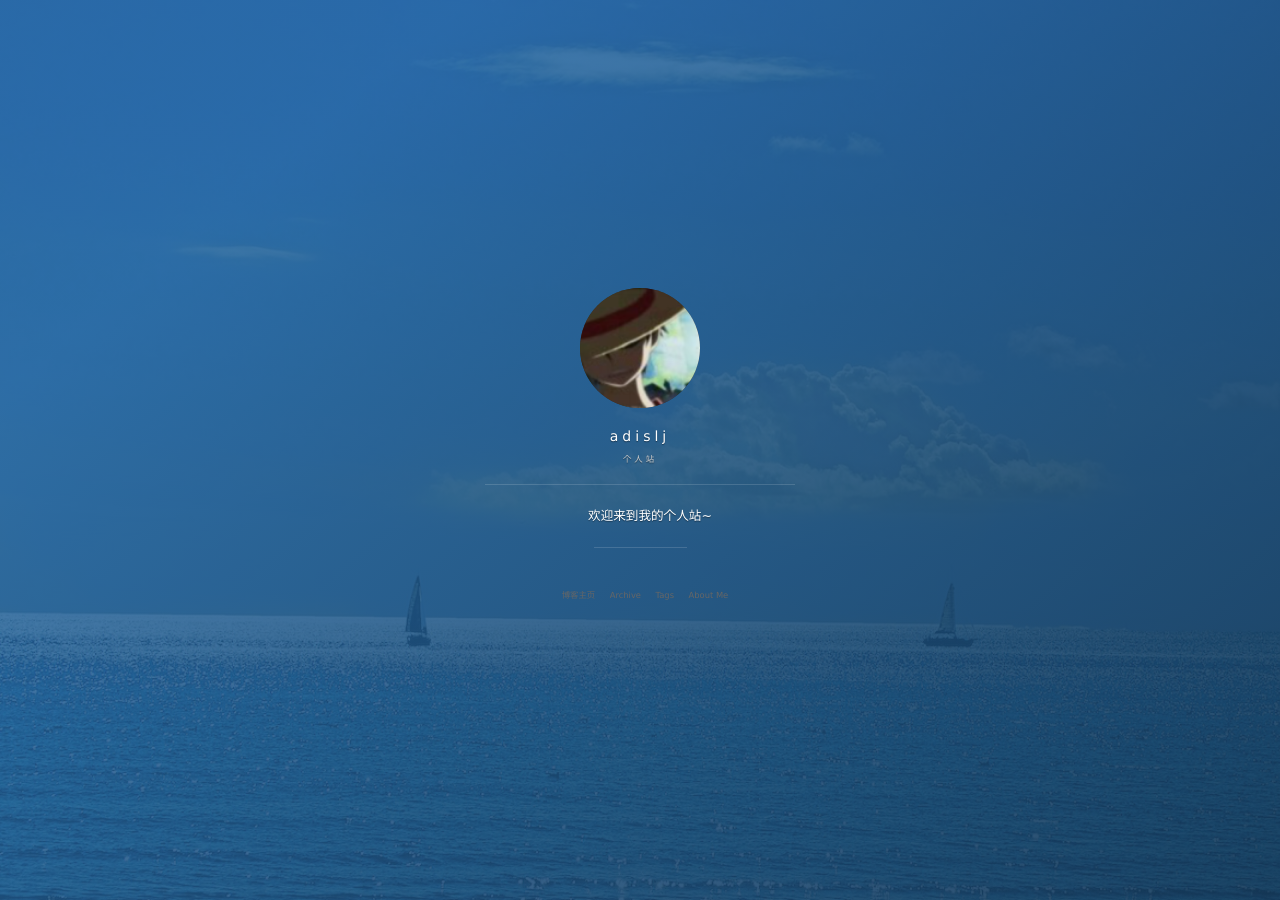
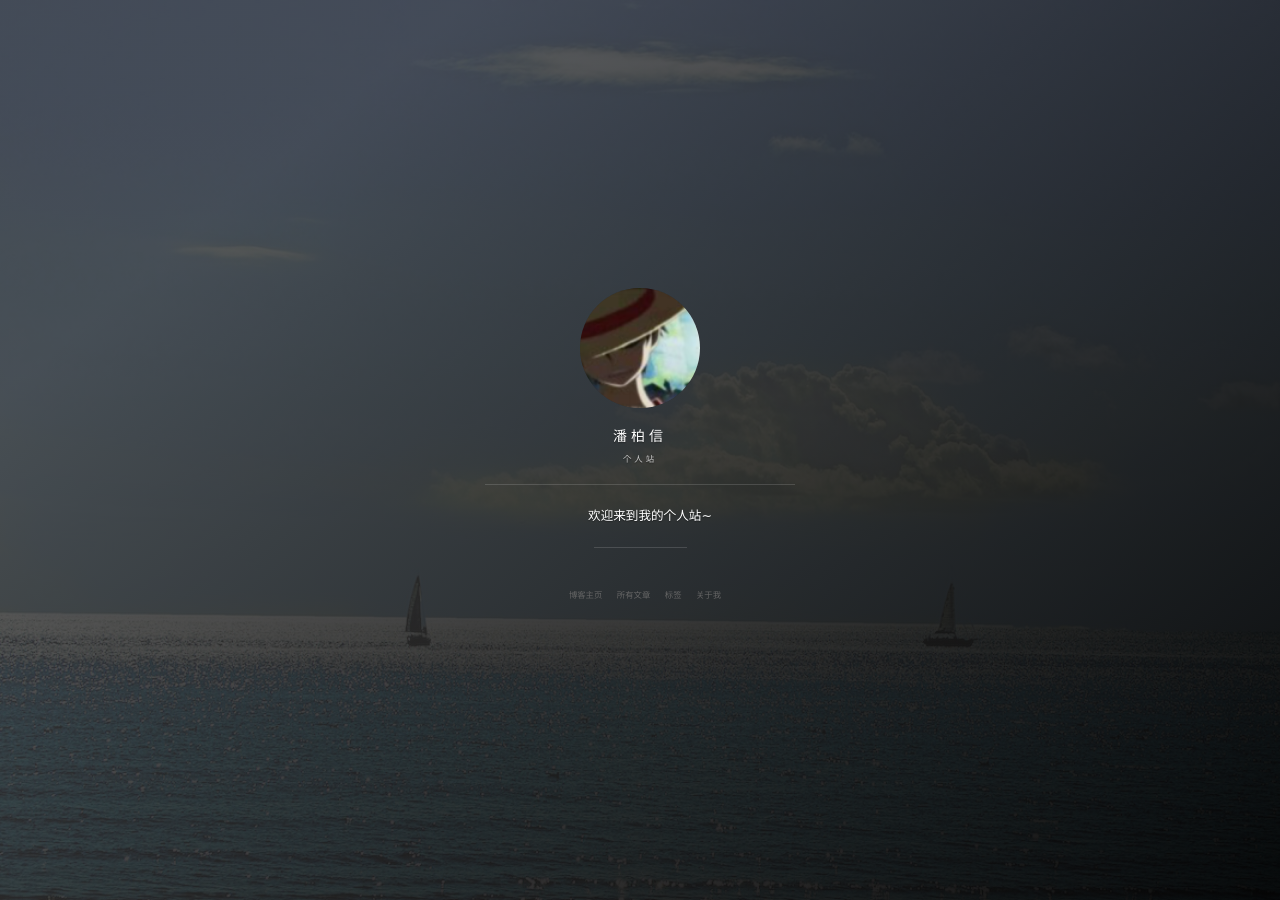
Before and after one commit to adislj/adislj.github.io, a Jekyll site: the page built from index.html, in a window 1280 px wide. Built offline with Jekyll 4.4.1, drawn with Linux system fonts in a browser that asks for light colours; nearby versions of some CDN libraries; the list of posts is cut into pages by our own code; comment, search, counter and statistics services are not loaded; grey boxes are pictures that could not be loaded.

Commit message:
提交jekyll默认页面

```diff
--- a/_config.yml
+++ b/_config.yml
@@ -1,12 +1,12 @@
 # Basic
-title: adislj
+title: 潘柏信
 subtitle: 个人站
 description: 欢迎来到我的个人站~
 # 头像里面的标题
-avatarTitle: 可口可乐
+avatarTitle: leopardpan
 # 头像里面的描述
-avatarDesc: 安全研究 / 机器学习
-url: "https://adislj.github.io/"
+avatarDesc: iOS / 机器学习
+url: "http://baixin.io"
 
 # Comment
 comment:
@@ -15,22 +15,21 @@ comment:
 
 # Social
 social:
-    weibo: adislj
-    github: adislj
+    weibo: 5366874726
+    github: leopardpan
     # twitter:
-    twitter: AdisljAce
-    mail: adislj@163.com
+    mail: leopardpan@icloud.com
 
 # 百度统计
 # 使用博客模板请去掉或者更换 id
 baidu:
-    id:
+    id: 8ba1c6be0953b6f9c2ba38e57f615421
 
 # Google Analytics
 # 使用博客模板请去掉或者更换 id
 ga:
-#    id: UA-84134159-3
-#    host: auto
+    id: UA-84134159-3
+    host: auto
 
 
 # 《----------------- 上面的信息修改成你自己的 ---------------------------》
@@ -50,7 +49,7 @@ highlighter: rouge
 textColor: #FF0000
 
 # supported colors: blue, green, purple, red, orange or slate. If you need clear, leave it empty.
-cover_color: blue
+cover_color: clear
 
 # The blog button should not be removed.
 blog_button:
@@ -58,12 +57,12 @@ blog_button:
 
 # Navigation buttons in the front page.s
 nav:
-    - {title: Archive, description: archive, url: '/archive'}
-    - {title: Tags, description: tags, url: '/tags'}
-    - {title: About Me, description: about, url: '/about'}
+    - {title: 所有文章, description: archive, url: '/archive'}
+    - {title: 标签, description: tags, url: '/tags'}
+    - {title: 关于我, description: about, url: '/about'}
 
 
 # Pagination
-plugins: [jekyll-paginate,jekyll-sitemap]
+gems: [jekyll-paginate,jekyll-sitemap]
 paginate: 20
 paginate_path: "page/:num/"
```
Also changed, not shown: Gemfile.lock.
